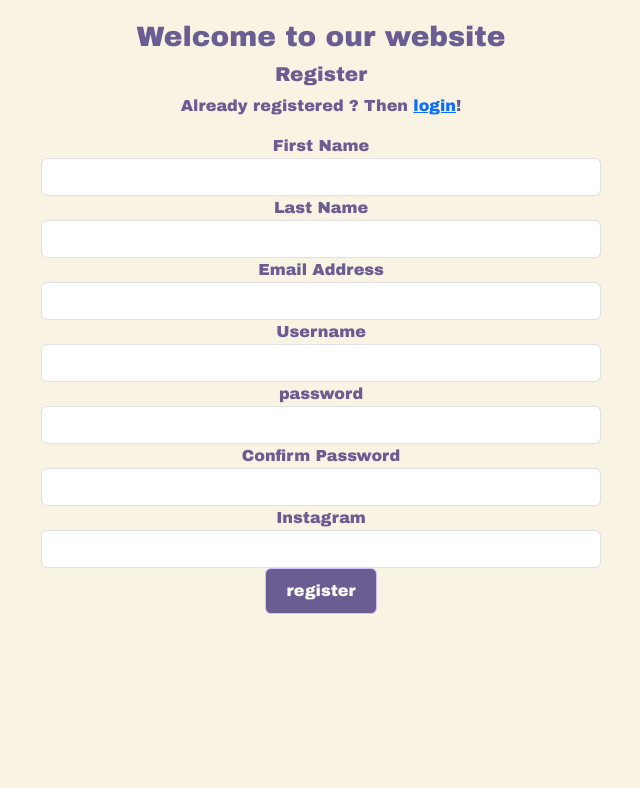
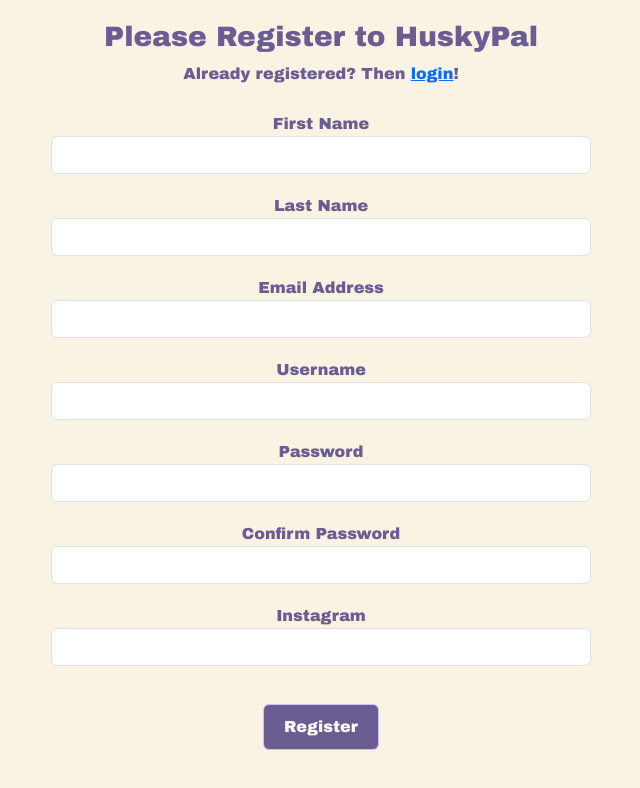
Before and after one commit to kiannabolante/huskypal, a React (Create React App) app in the folder clients/: page / in a window 1280 px wide. Shown: the top 788 px of the page, without its empty margins (319-959 px from the left). Built offline with nearby package versions, Linux system fonts and the light colour scheme.

Commit message:
updated registration style

```diff
--- a/clients/src/components/RegistrationForm.css
+++ b/clients/src/components/RegistrationForm.css
@@ -7,14 +7,19 @@
   /* box-shadow: 0 0 10px rgba(0, 0, 0, 0.1); */
 }
 .success-message {
-  color: green;
+  color: rgb(51, 163, 51);
 }
 
 .error-message {
-  color: red;
+  color: rgb(156, 6, 6);
 }
 
 button {
+  margin-top: 5%;
   background-color: #9381c7;
   justify-content: space-between;
 }
+
+.form-group {
+  padding: 10px;
+}
--- a/clients/src/components/RegistrationForm.js
+++ b/clients/src/components/RegistrationForm.js
@@ -106,17 +106,16 @@ const RegistrationForm = () => {
 
   return (
     <div className="registration-form">
-      <h3> Welcome to our website </h3>
-      <h5>Register</h5>
+      <h3> Please Register to HuskyPal </h3>
       <p>
-        Already registered ? Then <Link to="/login">login</Link>!
+        Already registered? Then <Link to="/login">login</Link>!
       </p>
       <form action="" className="col-med-4 offset" onSubmit={submitHandler}>
         <div className="form-group">
           {formDataError.firstName && (
             <p style={{ color: "red" }}>{formDataError.firstName}</p>
           )}
-          <label htmlFor="firstName"> First Name</label>
+          <label htmlFor="firstName"> First Name </label>
           <input
             className="form-control"
             name="firstName"
@@ -128,7 +127,7 @@ const RegistrationForm = () => {
           {formDataError.lastName && (
             <p style={{ color: "red" }}> {formDataError.lastName}</p>
           )}
-          <label htmlFor="lastName"> Last Name</label>
+          <label htmlFor="lastName"> Last Name </label>
           <input
             className="form-control"
             name="lastName"
@@ -140,7 +139,7 @@ const RegistrationForm = () => {
           {formDataError.email && (
             <p style={{ color: "red" }}>{formDataError.email}</p>
           )}
-          <label htmlFor="email"> Email Address</label>
+          <label htmlFor="email"> Email Address </label>
           <input
             className="form-control"
             name="email"
@@ -153,7 +152,7 @@ const RegistrationForm = () => {
           {formDataError.username && (
             <p style={{ color: "red" }}>{formDataError.username}</p>
           )}
-          <label htmlFor="username"> Username</label>
+          <label htmlFor="username"> Username </label>
           <input
             className="form-control"
             name="username"
@@ -165,7 +164,7 @@ const RegistrationForm = () => {
           {formDataError.password && (
             <p style={{ color: "red" }}>{formDataError.password}</p>
           )}
-          <label htmlFor="password"> password</label>
+          <label htmlFor="password"> Password </label>
           <input
             type="password"
             className="form-control"
@@ -192,7 +191,7 @@ const RegistrationForm = () => {
           {formDataError.instagram && (
             <p style={{ color: "red" }}>{formDataError.instagram}</p>
           )}
-          <label htmlFor="instagram"> Instagram</label>
+          <label htmlFor="instagram"> Instagram </label>
           <input
             className="form-control"
             name="instagram"
@@ -201,7 +200,7 @@ const RegistrationForm = () => {
           />
         </div>{" "}
         <button type="submit" className="btn btn-primary">
-          register
+          Register
         </button>
       </form>
     </div>
```
